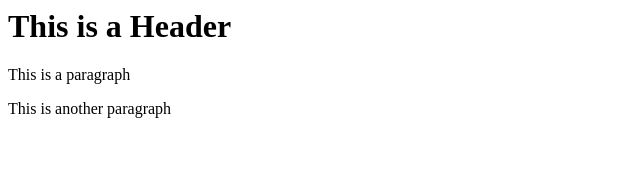
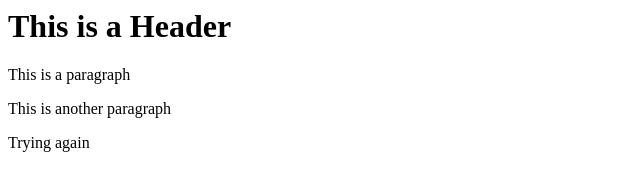
Before and after one commit to MichelleAaa/git-test, a plain HTML site: page index.html in a window 1280 px wide. Shown: the whole page, without its empty margins (0-640 px from the left). Drawn offline with Linux system fonts and the light colour scheme.

Commit message:
Fourth commit

```diff
--- a/index.html
+++ b/index.html
@@ -9,5 +9,6 @@
     <h1>This is a Header</h1>
     <p>This is a paragraph</p>
     <p>This is another paragraph</p>
+    <p>Trying again</p>
 </body>
 </html>
```
